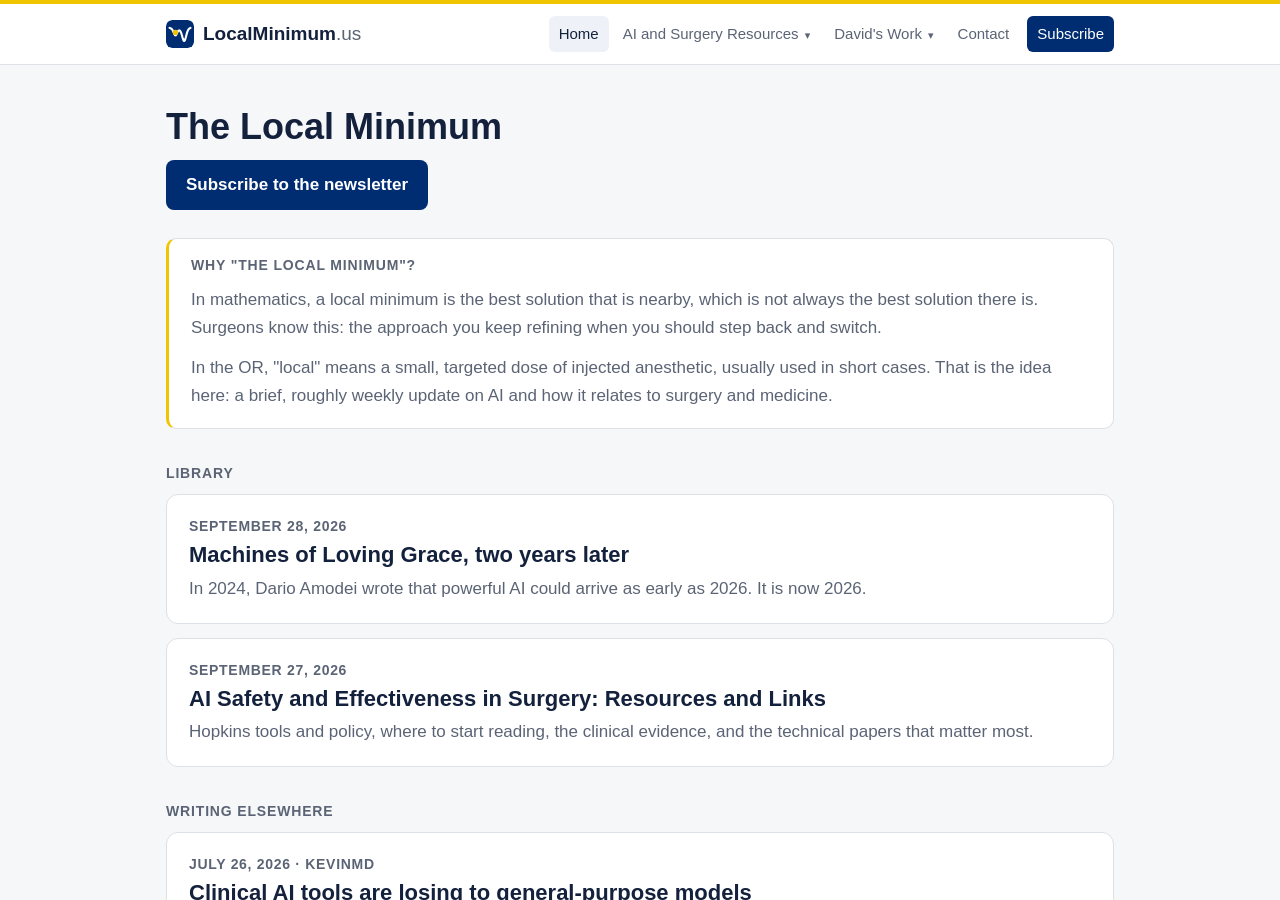
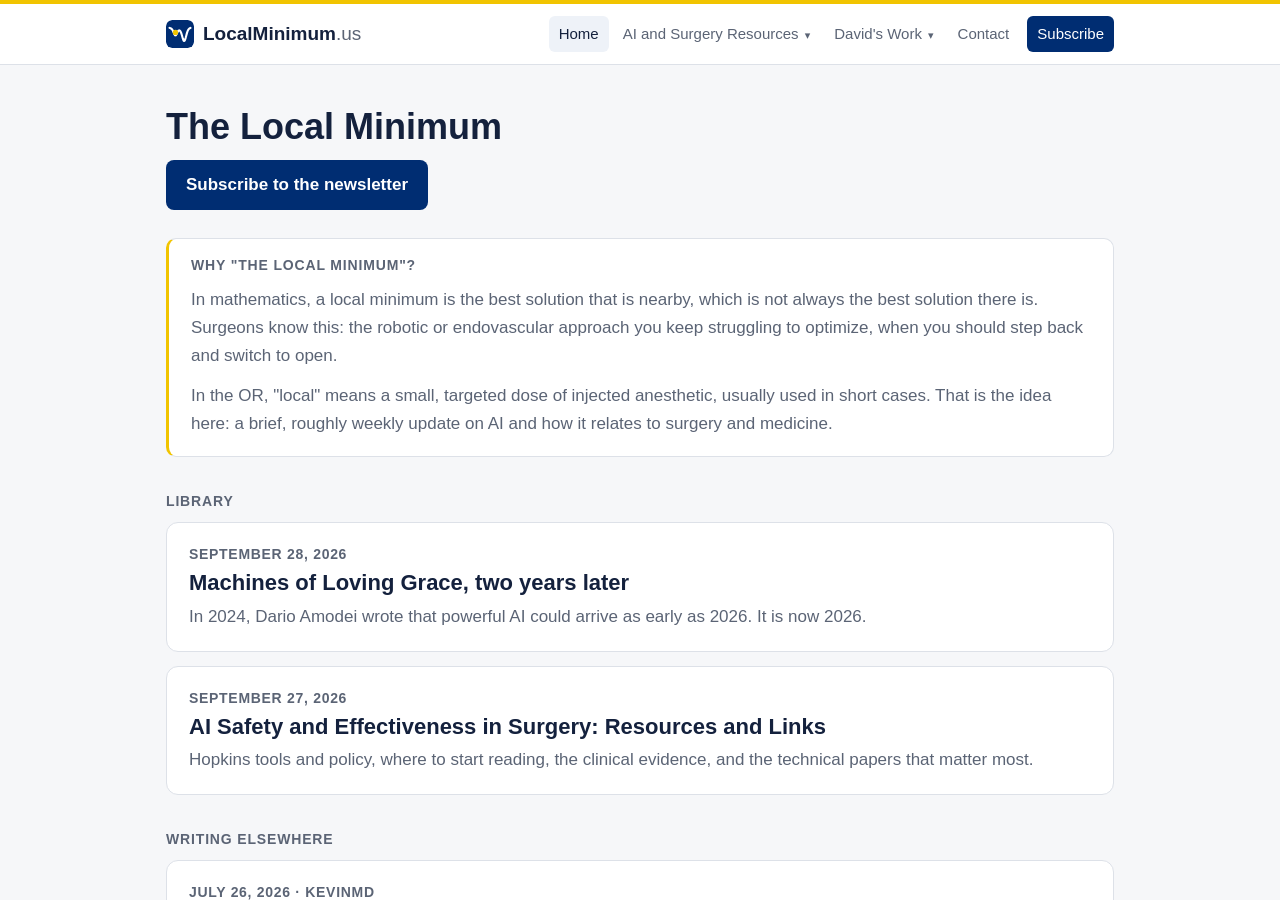
Before and after one commit to davidstonko/ai-surgery, a Jekyll site: the page built from docs/index.html, in a window 1280 px wide and 900 px high. Built offline with Jekyll 4.4.1, drawn with Linux system fonts in a browser that asks for light colours.

Commit message:
Name explanation: robotic or endovascular vs switch to open
Co-Authored-By: Claude Opus 5.5 <noreply@anthropic.com>
Claude-Session: https://claude.ai/code/session_01CC9uqAMJHVu3pkJefiANJN

```diff
--- a/docs/index.html
+++ b/docs/index.html
@@ -10,7 +10,7 @@ head_title: "The Local Minimum: AI in Surgery and Medicine | David Stonko, MD, M
 
 <div class="why-name">
   <h2 class="section-title" style="margin-top:0">Why "The Local Minimum"?</h2>
-  <p>In mathematics, a local minimum is the best solution that is nearby, which is not always the best solution there is. Surgeons know this: the approach you keep refining when you should step back and switch.</p>
+  <p>In mathematics, a local minimum is the best solution that is nearby, which is not always the best solution there is. Surgeons know this: the robotic or endovascular approach you keep struggling to optimize, when you should step back and switch to open.</p>
   <p>In the OR, "local" means a small, targeted dose of injected anesthetic, usually used in short cases. That is the idea here: a brief, roughly weekly update on AI and how it relates to surgery and medicine.</p>
 </div>
 
--- a/docs/subscribe/index.html
+++ b/docs/subscribe/index.html
@@ -114,7 +114,7 @@ description: "The Local Minimum: a weekly email on AI in surgery and medicine by
 
   <div class="why">
     <h2>Why "The Local Minimum"?</h2>
-    <p>In mathematics, a local minimum is the best solution that is nearby, which is not always the best solution there is. Surgeons know this: the approach you keep refining when you should step back and switch.</p>
+    <p>In mathematics, a local minimum is the best solution that is nearby, which is not always the best solution there is. Surgeons know this: the robotic or endovascular approach you keep struggling to optimize, when you should step back and switch to open.</p>
     <p>In the OR, "local" means a small, targeted dose of injected anesthetic, usually used in short cases. That is the idea here: a brief, roughly weekly update on AI and how it relates to surgery and medicine.</p>
   </div>
 
```
